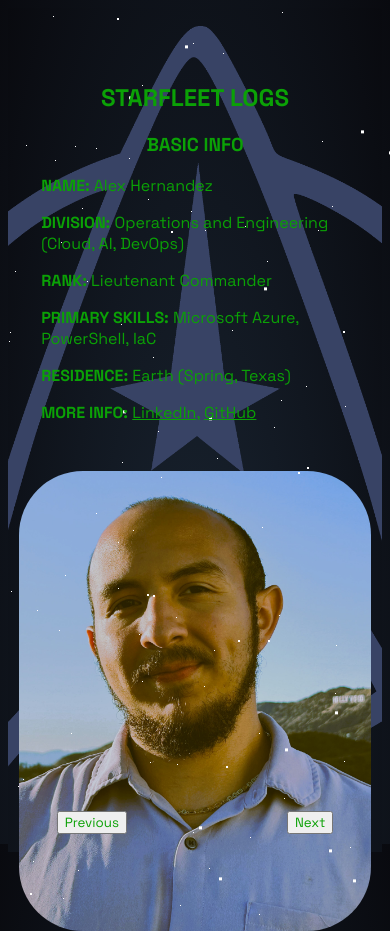
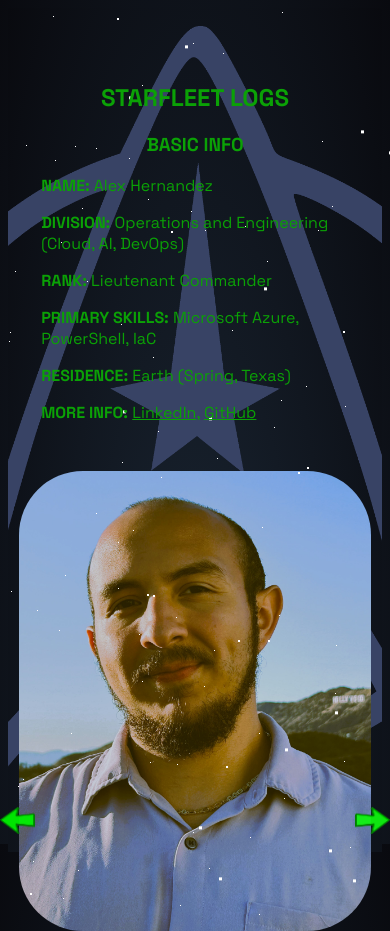
Before and after one commit to Alex-TheLuchador/portfolio, a Vue app: page / in a window 390 px wide. Built offline with nearby package versions, Linux system fonts and the light colour scheme.

Commit message:
Added new carousel buttons

```diff
--- a/src/assets/main.css
+++ b/src/assets/main.css
@@ -1,4 +1,5 @@
-html, body {
+html,
+body {
   height: 100%;
   background: radial-gradient(ellipse at bottom, #1b2735 0%, #090a0f 100%);
 }
@@ -52,6 +53,10 @@ html, body {
   position: relative;
 }
 
+#prev-button, #next-button {
+  width: 3vw;
+}
+
 /* Media query for smaller screens */
 @media (max-width: 768px) {
   .center-container {
@@ -69,6 +74,11 @@ html, body {
     text-align: center;
     margin-left: 0;
     margin-top: 3rem;
+  }
+
+  #prev-button,
+  #next-button {
+    width: 9vw;
   }
 }
 
--- a/src/components/Carousel.vue
+++ b/src/components/Carousel.vue
@@ -21,8 +21,8 @@ export default {
     <div class="carousel">
         <router-view></router-view>
         <span id="carousel-controls">
-            <button id="prev-button" @click="prevPage">Previous</button>
-            <button id="next-button" @click="nextPage">Next</button>
+            <img src="../../images/left-arrow.png" id="prev-button" @click="prevPage"></img>
+            <img src="../../images/right-arrow.png" id="next-button" @click="nextPage"></img>
         </span>
     </div>
 </template>
@@ -33,4 +33,8 @@ export default {
     flex-direction: column;
     align-items: center;
 }
+
+#next-button {
+    margin-left: 15rem;
+}
 </style>
```
Also changed, not shown: images/left-arrow.png (added), images/right-arrow.png (added).
